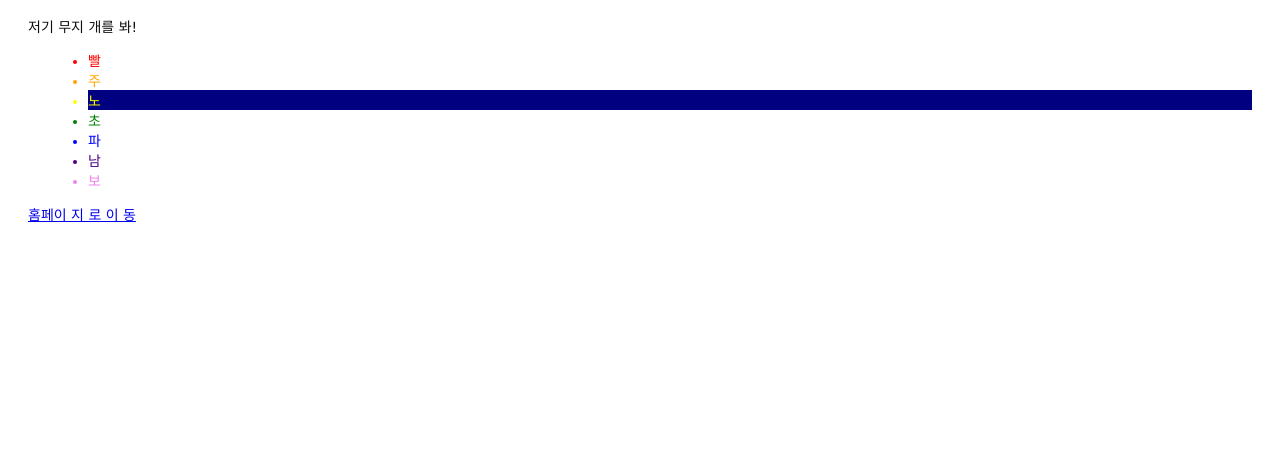
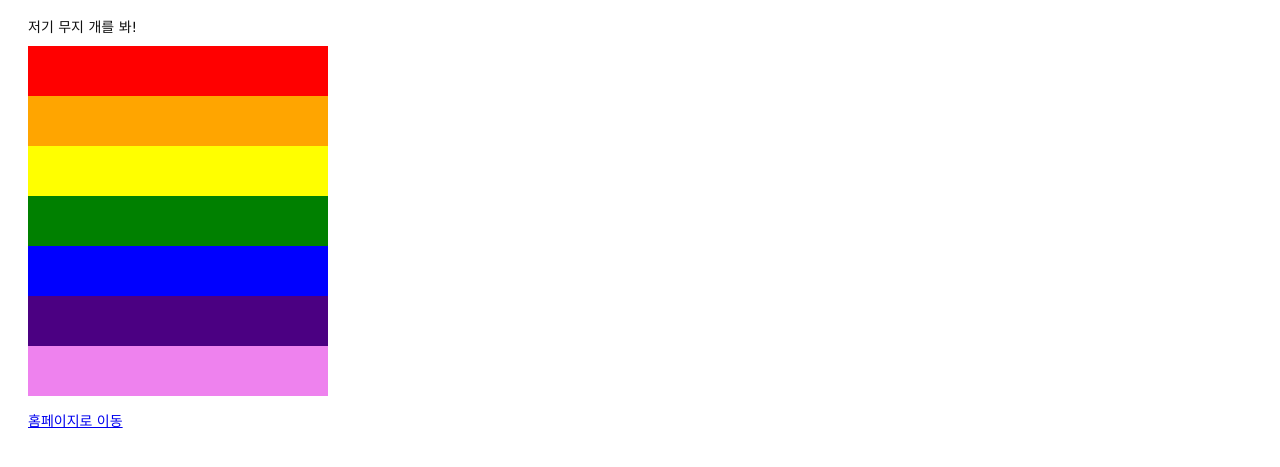
Before and after one commit to osparking/central-repo, a plain HTML site: page rainbow.html in a window 1280 px wide. Shown: the part 71-538 px from the top of the page. Drawn offline with Linux system fonts and the light colour scheme.

Commit message:
아름다운 색 띠 무지개

```diff
--- a/rainbow.html
+++ b/rainbow.html
@@ -4,23 +4,27 @@
 <meta charset="utf-8">
 <meta name="viewport" content="width=device-width,
 initial-scale=1. 0">
+<style>
+div {
+	width: 300px;
+	height: 50px;
+}
+</style>
 <title>엄 청난 모험</title>
-<link rel="stylesheet" href="style.css"/>
+<link rel="stylesheet" href="style.css" />
 </head>
 <body>
 	<h1>엄 청난 모험</h1>
 	<p>저기 무지 개를 봐!</p>
-	<ul>
-		<li style="color: red">빨</li>
-		<li style="color: orange">주</li>
-		<li style="color: yellow; background-color: navy">노</li>
-		<li style="color: green">초</li>
-		<li style="color: blue">파</li>
-		<li style="color: indigo">남</li>
-		<li style="color: violet">보</li>
-	</ul>
+	<div style="background-color: red"></div>
+	<div style="background-color: orange"></div>
+	<div style="background-color: yellow"></div>
+	<div style="background-color: green"></div>
+	<div style="background-color: blue"></div>
+	<div style="background-color: indigo"></div>
+	<div style="background-color: violet"></div>
 	<p>
-		<a href="index.html">홈페이 지 로 이 동</a>
+		<a href="index.html">홈페이지로 이동</a>
 	</p>
 </body>
 </html>
```
Also changed, not shown: index.html (+1 -1 lines).
